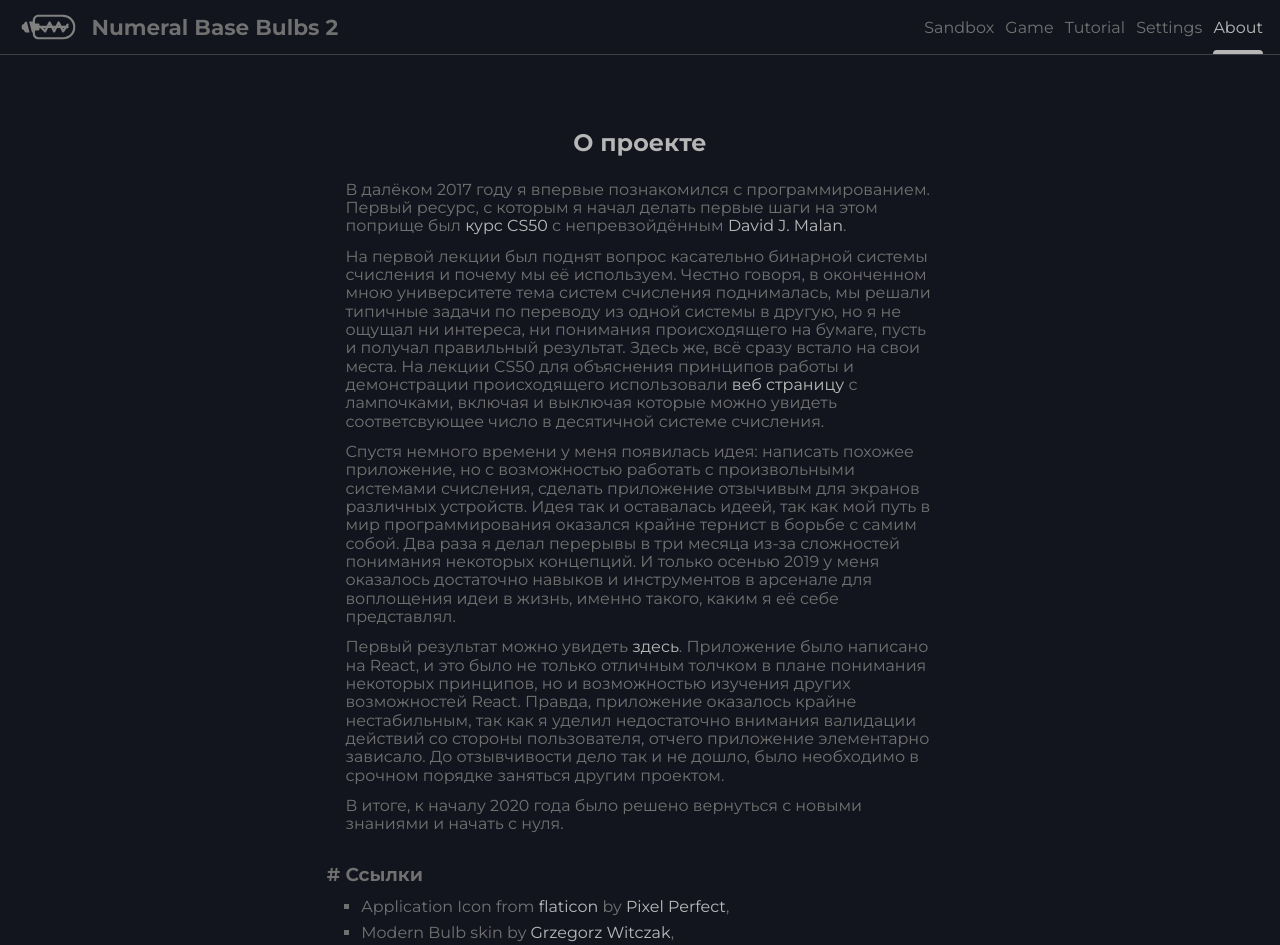
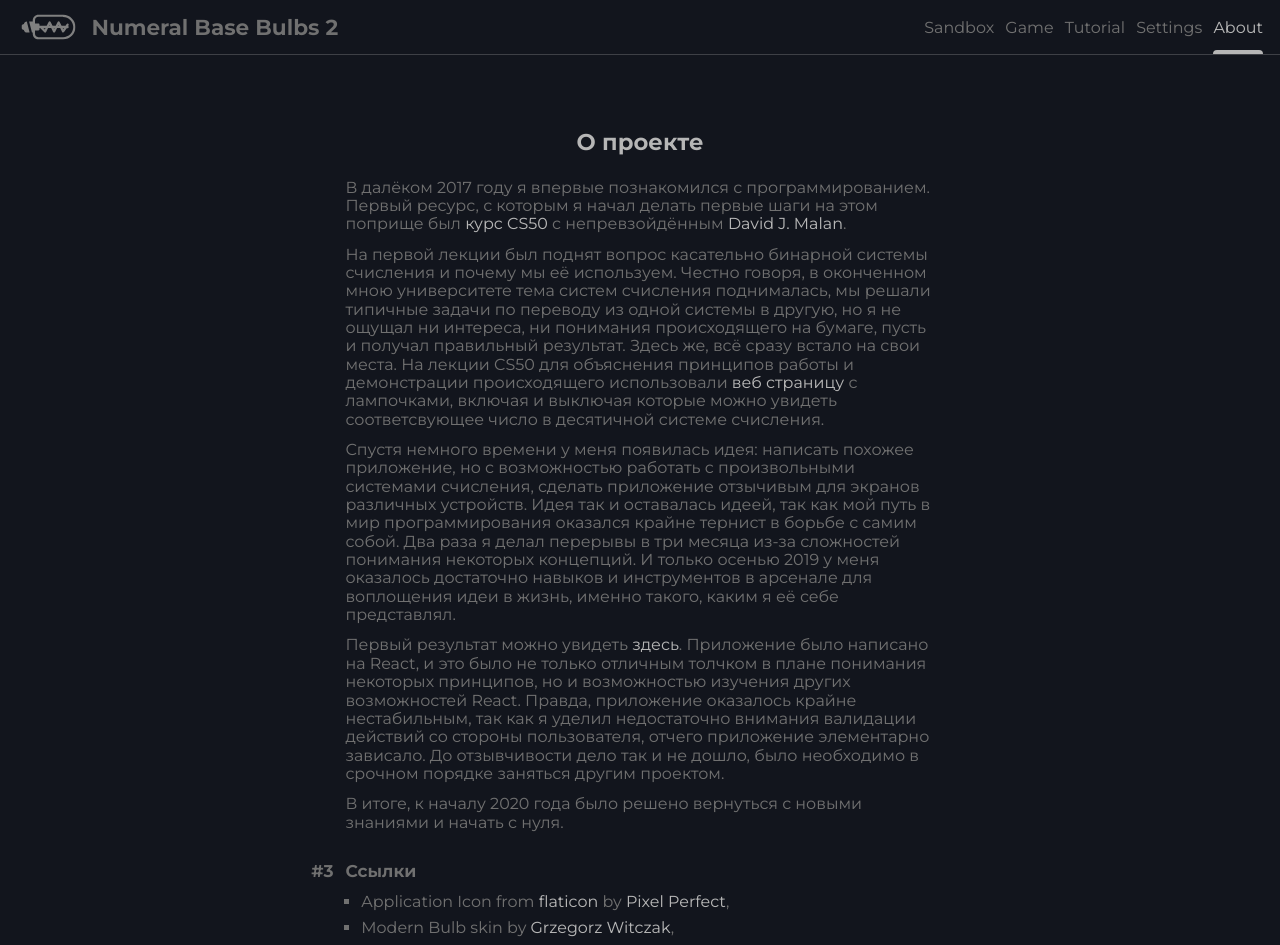
Before and after one commit to EricRovell/numeral-base-bulbs-v2, a Next.js app: page /about in a window 1280 px wide. Shown: the top 945 px of the page. Built offline with nearby package versions, Linux system fonts and the light colour scheme.

Commit message:
new styles for headers

```diff
--- a/src/components/Layout/Article/article.module.css
+++ b/src/components/Layout/Article/article.module.css
@@ -14,6 +14,7 @@
   text-align: center;
   place-self: center;
   margin-bottom: 0.5em;
+  font-size: 1rem;
   color: var(--font-color-1-bright);
 }
 
@@ -23,11 +24,26 @@
   position: relative;
 }
 
+.article h2 {
+  font-size: 0.85rem;
+}
+
+.article h3 {
+  font-size: 0.75rem;
+}
+
 .article h2::before,
 .article h3::before {
-  content: "#";
   position: absolute;
-  left: -1em;
+  left: -2em;
+}
+
+.article h2::before {
+  content: "#2";
+}
+
+.article h3::before {
+  content: "#3";
 }
 
 /* lists */
```
